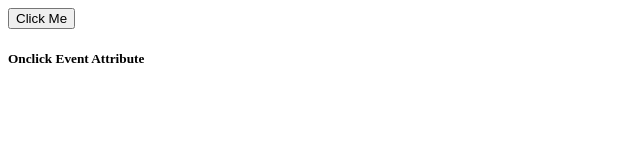
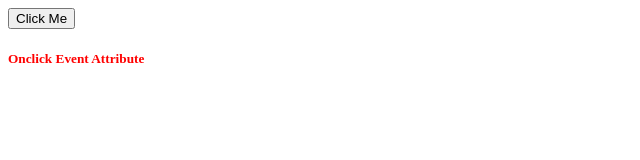
Before and after one commit to deepshikhagupta1308/JavaScript, a plain HTML site: page onclickevent.html in a window 1280 px wide. Both pictures are taken after a click on the element "Onclick Event Attribute". Shown: the whole page, without its empty margins (0-640 px from the left). Drawn offline with Linux system fonts and the light colour scheme.

Commit message:
changes added

```diff
--- a/onclickevent.html
+++ b/onclickevent.html
@@ -19,4 +19,8 @@
       "The onclick attribute fires on a mouse click on the element.";
     document.getElementsByClassName("clickme")[0].style.color = "Blue";
   }
+
+  function changeColor() {
+    document.getElementsByClassName("clickme")[0].style.color = "Red";
+  }
 </script>
```
